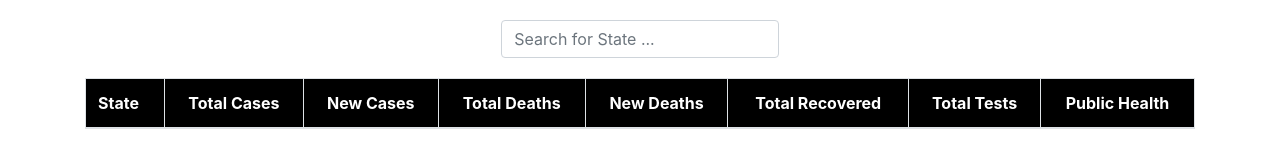
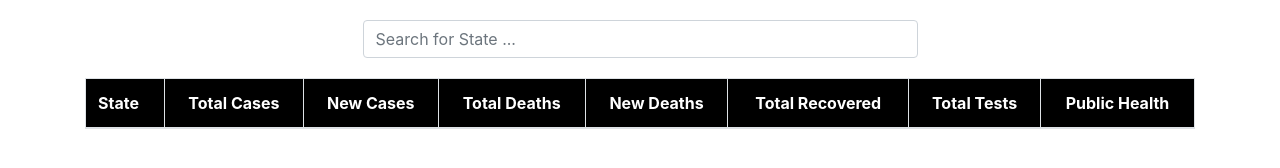
Before and after one commit to ahmed15reda/usa-covid19, a plain HTML site: page index.html in a window 1280 px wide. Drawn offline with Linux system fonts and the light colour scheme; no server answers.

Commit message:
Update index.html

```diff
--- a/index.html
+++ b/index.html
@@ -16,7 +16,7 @@
 
         </div>
         <div>
-            <input onkeyup="searchState(this.value)" placeholder="Search for State ..." class="form-control w-25 search" type="text" name="" id="">
+            <input onkeyup="searchState(this.value)" placeholder="Search for State ..." class="form-control w-50 search" type="text" name="" id="">
         </div>
         <table class="table table-bordered table-responsive-xl m-auto">
             <thead>
```
